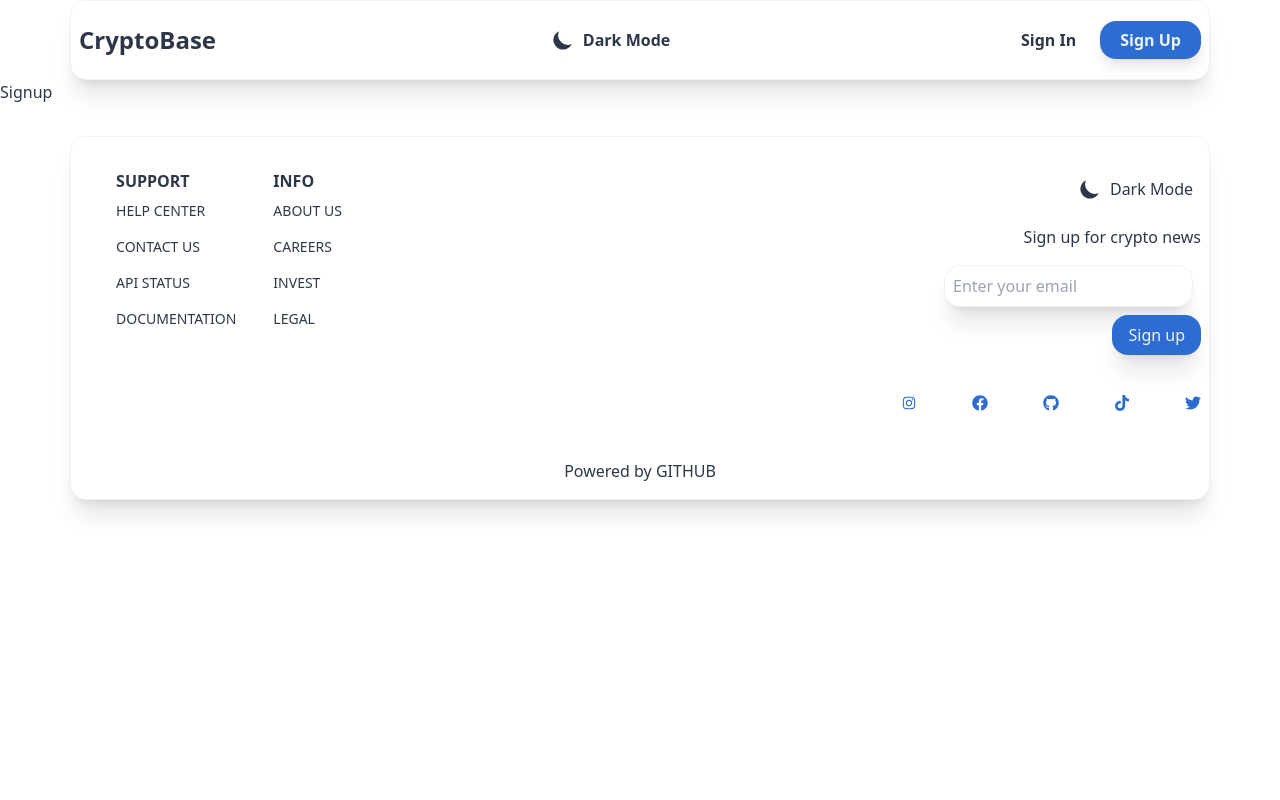
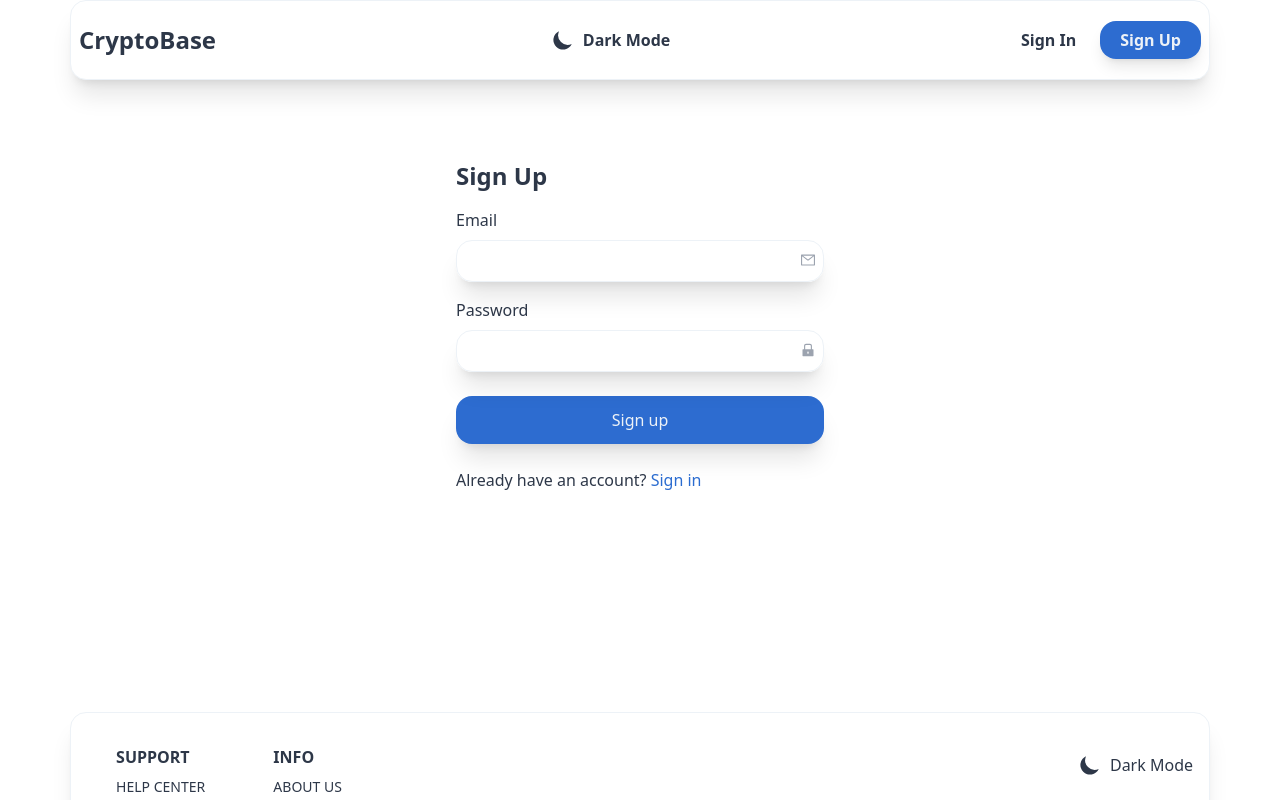
Before and after one commit to mryevhenii07/crypta-firebase, a React (Create React App) app: page /signup in a window 1280 px wide. Shown: the top 800 px of the page. Built offline with nearby package versions, Linux system fonts and the light colour scheme; no server answers.

Commit message:
finish style form

```diff
--- a/src/routes/Signin.jsx
+++ b/src/routes/Signin.jsx
@@ -1,7 +1,46 @@
 import React from "react";
+import { Link } from "react-router-dom";
+import { AiOutlineMail, AiFillLock } from "react-icons/ai";
 
 const Signin = () => {
-  return <div>Signin</div>;
+  return (
+    <div>
+      <div className="max-w-[400px] mx-auto min-h-[600px] px-4 py-20">
+        <h1 className="text-2xl font-bold">Sign In</h1>
+        <form action="">
+          <div className="my-4">
+            <label htmlFor="">Email</label>
+            <div className="my-2 w-full relative rounded-2xl shadow-xl">
+              <input
+                className="w-full p-2 bg-primary border border-input rounded-2xl"
+                type="email"
+              />
+              <AiOutlineMail className="absolute right-2 top-3 text-gray-400" />
+            </div>
+          </div>
+          <div className="my-4">
+            <label htmlFor="">Password</label>
+            <div className="my-2 w-full relative rounded-2xl shadow-xl">
+              <input
+                className="w-full p-2 bg-primary border border-input rounded-2xl"
+                type="password"
+              />
+              <AiFillLock className="absolute right-2 top-3 text-gray-400" />
+            </div>
+          </div>
+          <button className="w-full my-2 p-3 bg-button text-btnText rounded-2xl shadow-xl">
+            Sign in
+          </button>
+        </form>
+        <p className="my-4">
+          Dont have an account?{" "}
+          <Link to="/signup" className="text-accent">
+            Sign up
+          </Link>
+        </p>
+      </div>
+    </div>
+  );
 };
 
 export default Signin;
--- a/src/routes/Signup.jsx
+++ b/src/routes/Signup.jsx
@@ -1,7 +1,46 @@
 import React from "react";
+import { Link } from "react-router-dom";
+import { AiOutlineMail, AiFillLock } from "react-icons/ai";
 
 const Signup = () => {
-  return <div>Signup</div>;
+  return (
+    <div>
+      <div className="max-w-[400px] mx-auto min-h-[600px] px-4 py-20">
+        <h1 className="text-2xl font-bold">Sign Up</h1>
+        <form action="">
+          <div className="my-4">
+            <label htmlFor="">Email</label>
+            <div className="my-2 w-full relative rounded-2xl shadow-xl">
+              <input
+                className="w-full p-2 bg-primary border border-input rounded-2xl"
+                type="email"
+              />
+              <AiOutlineMail className="absolute right-2 top-3 text-gray-400" />
+            </div>
+          </div>
+          <div className="my-4">
+            <label htmlFor="">Password</label>
+            <div className="my-2 w-full relative rounded-2xl shadow-xl">
+              <input
+                className="w-full p-2 bg-primary border border-input rounded-2xl"
+                type="password"
+              />
+              <AiFillLock className="absolute right-2 top-3 text-gray-400" />
+            </div>
+          </div>
+          <button className="w-full my-2 p-3 bg-button text-btnText rounded-2xl shadow-xl">
+            Sign up
+          </button>
+        </form>
+        <p className="my-4">
+          Already have an account?{" "}
+          <Link to="/signin" className="text-accent">
+            Sign in
+          </Link>
+        </p>
+      </div>
+    </div>
+  );
 };
 
 export default Signup;
```
Also changed, not shown: 1 other file (tests, documents, lock files or other folders).
